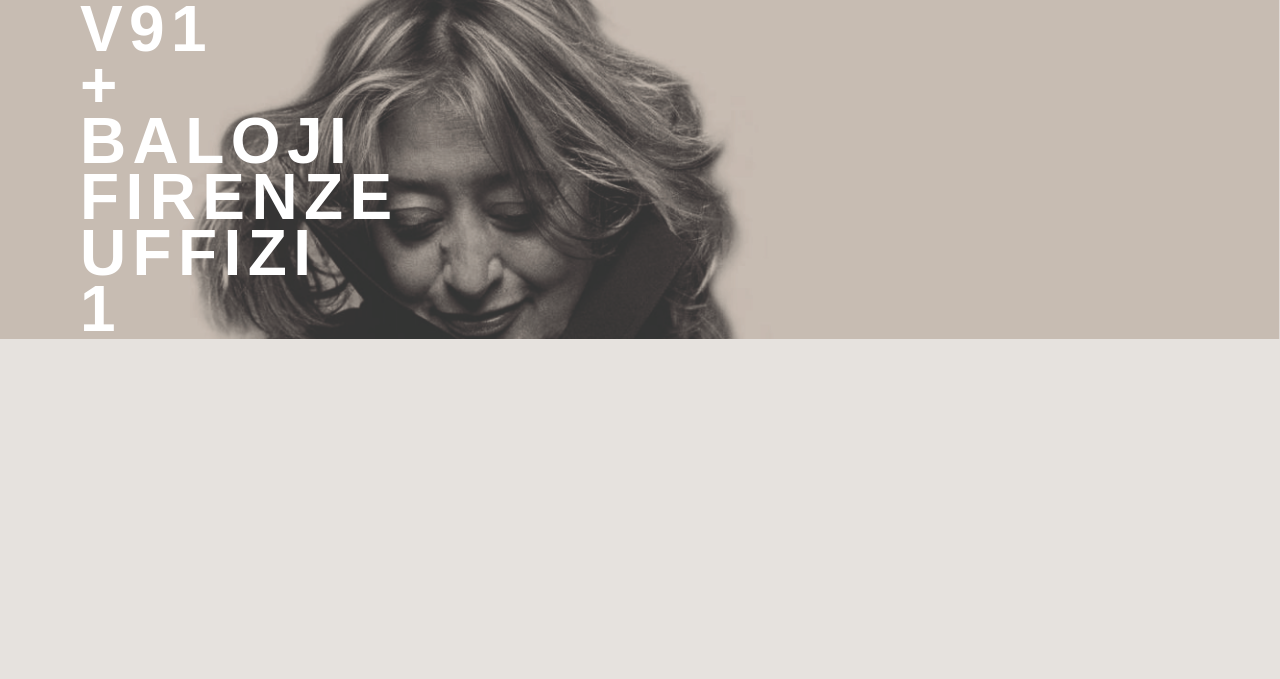
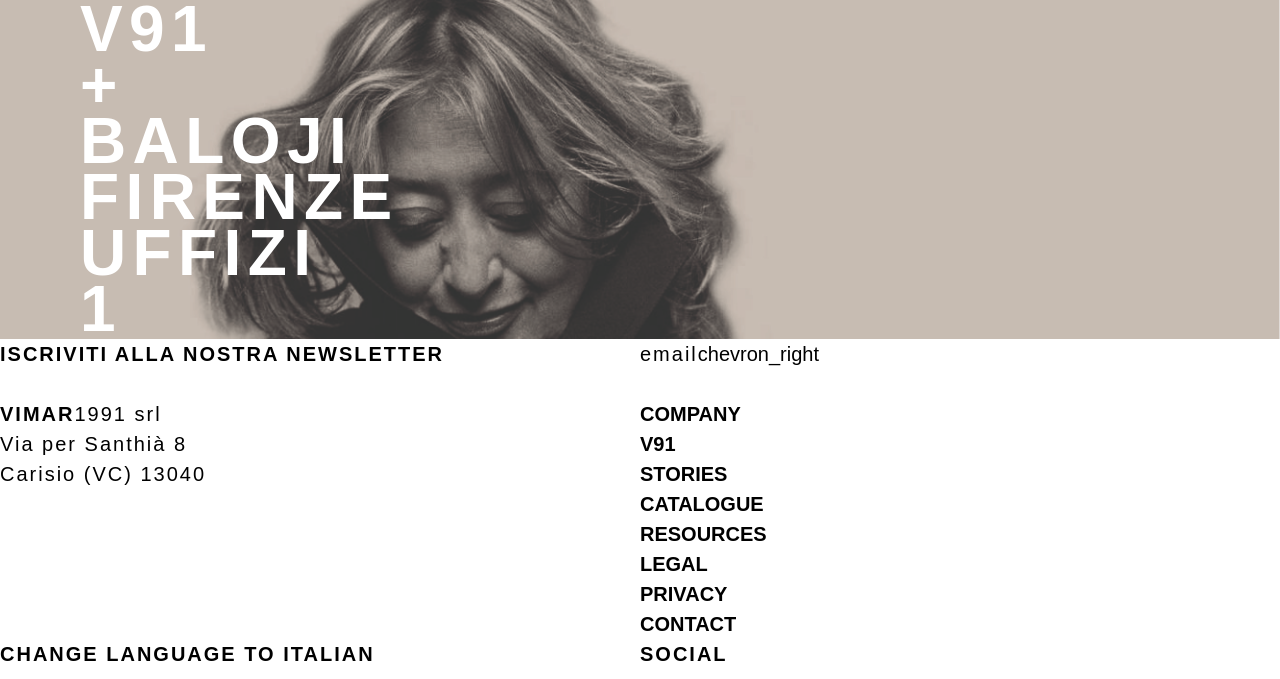
Before and after one commit to palacios000/vimar91, a PHP site: page /home.php in a window 1280 px wide. Shown: the part 1141-1820 px from the top of the page. Before the commit the page ends 1480 px from the top, so only its background shows below. Run offline with PHP 8.4, Linux system fonts and the light colour scheme; data that the repository does not hold is empty; some libraries are stand-ins or nearby versions; some web fonts are replaced.

Commit message:
footer + tw.config edits

```diff
--- a/public/site/templates/inc/footer.php
+++ b/public/site/templates/inc/footer.php
@@ -1,2 +1,85 @@
 <script src="<?php echo $config->urls->templates?>js/uikit.min.js"></script>
-<!-- <script src="<?php echo $config->urls->templates?>js/uikit-icons.min.js"></script> -->
+<script src="<?php echo $config->urls->templates?>js/uikit-icons.min.js"></script>
+
+<!-- Footer container -->
+<div class="flex columns-2 flex-col mr-auto pl-18 pr-18 pt-11 pb-14 bg-grigio-footer font-medium">
+    <!-- First row -->
+    <div class="flex flex-row columns-2 pb-8">
+        <div class="font-bold text-lg tracking-widest py-6 w-1/2 uppercase">
+            <a href="#">
+                Iscriviti alla nostra newsletter
+            </a>
+        </div>
+        <!-- Email section -->
+        <div class="flex flex-row my-3 h-12 text-left border border-black w-2/5">
+            <div class="w-full h-full pl-4 flex items-center text-lg tracking-widest ">
+                email
+            </div>
+            <div class="w-16 h-full border  border-l-black">
+                <a class="w-full h-full flex items-center text-center justify-center" href="#">
+                    <span class="material-symbols-outlined object-center">
+                        chevron_right
+                    </span>
+                </a>
+            </div>
+        </div>
+    </div>
+    <!-- Second row -->
+    <div class="flex flex-row pt-3 pb-8 text-base">
+        <div class="font-normal w-1/2 leading-4 tracking-widest object-top">
+            <span class="font-bold">VIMAR</span>1991 srl <br> Via per Santhià 8 <br> Carisio (VC) 13040
+        </div>
+        <!-- Links section -->
+        <div class="columns-2 w-1/3 font-bold leading-4 uppercase">
+            <!-- Left links -->
+            <div class="w-1/2 mr-14">
+                <ul class="">
+                    <li>
+                        <a href="#">Company</a>
+                    </li>
+                    <li>
+                        <a href="#">V91</a>
+                    </li>
+                    <li>
+                        <a href="#">Stories</a>
+                    </li>
+                    <li>
+                        <a href="#">Catalogue</a>
+                    </li>
+                </ul>
+            </div>
+            <!-- Right links -->
+            <div class="w-1/2">
+                <ul class="">
+                    <li>
+                        <a href="#">Resources</a>
+                    </li>
+                    <li>
+                        <a href="#">Legal</a>
+                    </li>
+                    <li>
+                        <a href="#">Privacy</a>
+                    </li>
+                    <li>
+                        <a href="#">Contact</a>
+                    </li>
+                </ul>
+            </div>
+        </div>
+
+    </div>
+    <!-- Third row -->
+    <div class="flex flex-row text-lg tracking-widest font-bold uppercase">
+        <div class="w-1/2">
+            <a href="#">
+                Change language to italian
+            </a>
+        </div>
+        <div class="text-right pb-2 ml-auto w-1/2">
+            <a href="#">
+                Social
+            </a>
+        </div>
+    </div>
+
+</div>
```
Also changed, not shown: public/site/templates/styles/modifiche.css (+10 -0 lines), tailwind.config.js (+5 -3 lines).
